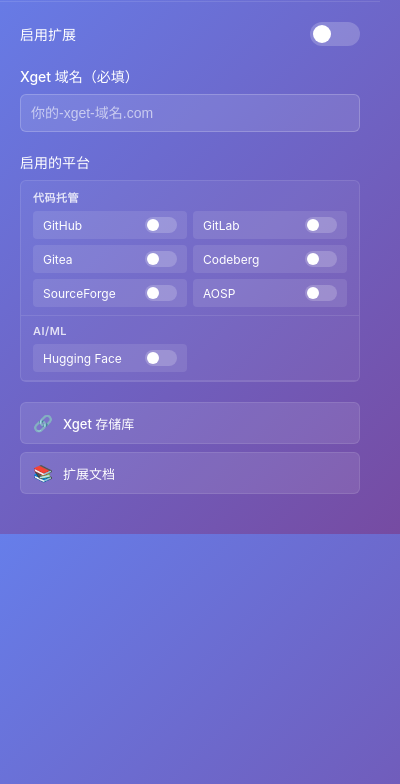
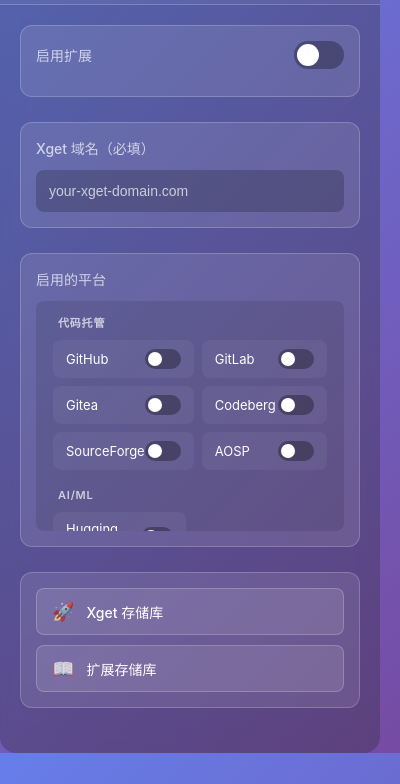
Before and after one commit to xixu-me/Xget-Now, a browser extension: page popup.html in a window 400 px wide. Shown: the part 60-844 px from the top of the page. Drawn offline with Linux system fonts and the light colour scheme.

Commit message:
Improve popup UI with modern styles and status animation
Refactors popup.html with enhanced CSS for a more modern, visually appealing interface, including new color variables, gradients, and interactive effects. Updates status message handling in popup.js to animate hiding with CSS transitions. Also updates some UI text and icons for clarity and consistency.

```diff
--- a/popup.html
+++ b/popup.html
@@ -5,6 +5,22 @@
     <meta name="viewport" content="width=device-width, initial-scale=1" />
     <title>Xget for Chromium</title>
     <style>
+      :root {
+        --primary-accent-color: #8a2be2;
+        --success-color: #4caf50;
+        --container-bg: rgba(255, 255, 255, 0.1);
+        --container-border: rgba(255, 255, 255, 0.2);
+        --text-color: white;
+        --text-secondary-color: rgba(255, 255, 255, 0.7);
+        --input-bg: rgba(0, 0, 0, 0.2);
+        --hover-bg: rgba(255, 255, 255, 0.2);
+      }
+
+      html {
+        background: linear-gradient(135deg, #667eea 0%, #764ba2 100%);
+        overflow: hidden; /* Prevents scrollbars from appearing on the html element */
+      }
+
       body {
         width: 380px;
         min-height: 400px;
@@ -12,52 +28,88 @@
         padding: 0;
         font-family: -apple-system, BlinkMacSystemFont, "Segoe UI", Roboto,
           sans-serif;
-        background: linear-gradient(135deg, #667eea 0%, #764ba2 100%);
-        color: white;
+        color: var(--text-color);
+        backdrop-filter: blur(10px);
+        -webkit-backdrop-filter: blur(10px);
+        background-color: rgba(40, 40, 40, 0.3);
+        border-radius: 16px;
+        overflow: hidden;
+        animation: fadeIn 0.5s ease-in-out;
+      }
+
+      @keyframes fadeIn {
+        from {
+          opacity: 0;
+          transform: scale(0.95);
+        }
+        to {
+          opacity: 1;
+          transform: scale(1);
+        }
       }
 
       .header {
         padding: 20px;
         text-align: center;
-        border-bottom: 1px solid rgba(255, 255, 255, 0.1);
+        border-bottom: 1px solid var(--container-border);
+        background: rgba(255, 255, 255, 0.05);
       }
 
       .header h1 {
         margin: 0;
-        font-size: 18px;
+        font-size: 20px;
         font-weight: 600;
-      }
-
-      .header .subtitle {
-        margin: 5px 0 0 0;
-        font-size: 12px;
-        opacity: 0.8;
+        letter-spacing: 0.5px;
       }
 
       .content {
         padding: 20px;
+        max-height: calc(100vh - 70px); /* Adjust based on header height */
+        overflow-y: auto;
+      }
+
+      /* Custom Scrollbar */
+      .content::-webkit-scrollbar {
+        width: 6px;
+      }
+      .content::-webkit-scrollbar-track {
+        background: transparent;
+      }
+      .content::-webkit-scrollbar-thumb {
+        background: rgba(255, 255, 255, 0.3);
+        border-radius: 3px;
+      }
+      .content::-webkit-scrollbar-thumb:hover {
+        background: rgba(255, 255, 255, 0.5);
       }
 
       .setting-group {
-        margin-bottom: 20px;
+        margin-bottom: 25px;
+        padding: 15px;
+        background: var(--container-bg);
+        border: 1px solid var(--container-border);
+        border-radius: 12px;
+        transition: all 0.3s ease;
       }
 
-      .setting-group:last-child {
-        margin-bottom: 0;
+      .setting-group:hover {
+        transform: translateY(-2px);
+        box-shadow: 0 4px 20px rgba(0, 0, 0, 0.2);
       }
 
       .setting-label {
         display: block;
         font-size: 14px;
         font-weight: 500;
-        margin-bottom: 8px;
+        margin-bottom: 12px;
+        color: var(--text-secondary-color);
       }
 
       .toggle-switch {
         position: relative;
         display: inline-block;
         width: 50px;
-        height: 24px;
+        height: 28px;
       }
 
       .toggle-switch input {
@@ -73,83 +125,82 @@
         left: 0;
         right: 0;
         bottom: 0;
-        background-color: rgba(255, 255, 255, 0.2);
-        transition: 0.3s;
-        border-radius: 24px;
+        background-color: rgba(0, 0, 0, 0.3);
+        transition: 0.4s;
+        border-radius: 28px;
       }
 
       .slider:before {
         position: absolute;
         content: "";
-        height: 18px;
-        width: 18px;
+        height: 22px;
+        width: 22px;
         left: 3px;
         bottom: 3px;
         background-color: white;
-        transition: 0.3s;
+        transition: 0.4s cubic-bezier(0.68, -0.55, 0.27, 1.55);
         border-radius: 50%;
       }
 
       input:checked + .slider {
-        background-color: #4caf50;
+        background-color: var(--primary-accent-color);
       }
 
       input:checked + .slider:before {
-        transform: translateX(26px);
+        transform: translateX(22px);
       }
 
       .domain-input {
         width: 100%;
-        padding: 10px;
-        border: 1px solid rgba(255, 255, 255, 0.2);
-        border-radius: 6px;
-        background: rgba(255, 255, 255, 0.1);
-        color: white;
+        padding: 12px;
+        border: 1px solid transparent;
+        border-radius: 8px;
+        background: var(--input-bg);
+        color: var(--text-color);
         font-size: 14px;
         box-sizing: border-box;
+        transition: all 0.3s ease;
       }
 
       .domain-input::placeholder {
-        color: rgba(255, 255, 255, 0.6);
+        color: var(--text-secondary-color);
       }
 
       .domain-input:focus {
         outline: none;
-        border-color: rgba(255, 255, 255, 0.4);
-        background: rgba(255, 255, 255, 0.15);
+        border-color: var(--primary-accent-color);
+        background: rgba(0, 0, 0, 0.3);
+        box-shadow: 0 0 0 3px rgba(138, 43, 226, 0.3);
       }
 
       .platforms {
-        max-height: 200px;
+        max-height: 220px;
         overflow-y: auto;
         margin-top: 8px;
-        border: 1px solid rgba(255, 255, 255, 0.1);
-        border-radius: 6px;
-        background: rgba(255, 255, 255, 0.05);
+        padding: 5px;
+        border-radius: 8px;
+        background: rgba(0, 0, 0, 0.1);
       }
 
       .platform-category {
-        border-bottom: 1px solid rgba(255, 255, 255, 0.1);
         padding: 8px 12px 0 12px;
-      }
-
-      .platform-category:last-child {
-        border-bottom: none;
+        margin-bottom: 10px;
       }
 
       .category-title {
         font-size: 11px;
         font-weight: 600;
-        color: rgba(255, 255, 255, 0.8);
-        margin-bottom: 6px;
+        color: var(--text-secondary-color);
+        margin-bottom: 10px;
         text-transform: uppercase;
-        letter-spacing: 0.5px;
+        letter-spacing: 0.8px;
+        padding-left: 5px;
       }
 
       .platform-grid {
         display: grid;
         grid-template-columns: 1fr 1fr;
-        gap: 6px;
+        gap: 8px;
         margin-bottom: 8px;
       }
 
@@ -157,44 +208,74 @@
         display: flex;
         align-items: center;
         justify-content: space-between;
+        background: rgba(255, 255, 255, 0.05);
+        padding: 8px 12px;
+        border-radius: 8px;
+        font-size: 13px;
+        border: 1px solid transparent;
+        transition: all 0.2s ease-in-out;
+      }
+
+      .platform-item:hover {
         background: rgba(255, 255, 255, 0.1);
-        padding: 6px 10px;
-        border-radius: 4px;
-        font-size: 12px;
+        border-color: rgba(255, 255, 255, 0.2);
       }
 
       .status {
         margin-top: 15px;
-        padding: 10px;
-        border-radius: 6px;
-        font-size: 12px;
+        padding: 12px;
+        border-radius: 8px;
+        font-size: 13px;
         text-align: center;
+        border: 1px solid transparent;
+        animation: status-pop-in 0.3s ease;
+      }
+
+      @keyframes status-pop-in {
+        from {
+          opacity: 0;
+          transform: scale(0.9);
+        }
+        to {
+          opacity: 1;
+          transform: scale(1);
+        }
+      }
+
+      .status.hiding {
+        animation: fadeOut 0.3s ease forwards;
+      }
+
+      @keyframes fadeOut {
+        to {
+          opacity: 0;
+        }
       }
 
       .status.success {
-        background: rgba(76, 175, 80, 0.2);
-        border: 1px solid rgba(76, 175, 80, 0.3);
+        background: rgba(76, 175, 80, 0.25);
+        border-color: rgba(76, 175, 80, 0.4);
       }
 
       .status.error {
-        background: rgba(244, 67, 54, 0.2);
-        border: 1px solid rgba(244, 67, 54, 0.3);
+        background: rgba(244, 67, 54, 0.25);
+        border-color: rgba(244, 67, 54, 0.4);
       }
 
       .mini-toggle {
-        width: 32px;
-        height: 16px;
+        width: 36px;
+        height: 20px;
       }
 
       .mini-toggle .slider {
-        border-radius: 16px;
+        border-radius: 20px;
       }
 
       .mini-toggle .slider:before {
-        height: 12px;
-        width: 12px;
-        left: 2px;
-        bottom: 2px;
+        height: 14px;
+        width: 14px;
+        left: 3px;
+        bottom: 3px;
       }
 
       .mini-toggle input:checked + .slider:before {
@@ -204,34 +285,35 @@
       .links {
         display: flex;
         flex-direction: column;
-        gap: 8px;
+        gap: 10px;
       }
 
       .link-item {
         display: flex;
         align-items: center;
-        padding: 10px 12px;
-        background: rgba(255, 255, 255, 0.1);
-        border-radius: 6px;
+        padding: 12px 15px;
+        background: var(--container-bg);
+        border-radius: 8px;
         text-decoration: none;
-        color: white;
+        color: var(--text-color);
         transition: all 0.2s ease;
-        border: 1px solid rgba(255, 255, 255, 0.1);
+        border: 1px solid var(--container-border);
       }
 
       .link-item:hover {
-        background: rgba(255, 255, 255, 0.15);
-        border-color: rgba(255, 255, 255, 0.2);
-        transform: translateY(-1px);
+        background: var(--hover-bg);
+        border-color: rgba(255, 255, 255, 0.3);
+        transform: translateY(-2px) scale(1.02);
       }
 
       .link-icon {
-        margin-right: 10px;
-        font-size: 16px;
+        margin-right: 12px;
+        font-size: 18px;
+        opacity: 0.8;
       }
 
       .link-text {
-        font-size: 13px;
+        font-size: 14px;
         font-weight: 500;
       }
     </style>
@@ -251,7 +333,7 @@
               justify-content: space-between;
             "
           >
-            启用扩展
+            <span>启用扩展</span>
             <label class="toggle-switch">
               <input type="checkbox" id="enabledToggle" />
               <span class="slider"></span>
@@ -266,7 +348,7 @@
           type="text"
           id="domainInput"
           class="domain-input"
-          placeholder="你的-xget-域名.com"
+          placeholder="your-xget-domain.com"
         />
       </div>
 
@@ -425,7 +507,7 @@
             target="_blank"
             class="link-item"
           >
-            <span class="link-icon">🔗</span>
+            <span class="link-icon">🚀</span>
             <span class="link-text">Xget 存储库</span>
           </a>
           <a
@@ -433,8 +515,8 @@
             target="_blank"
             class="link-item"
           >
-            <span class="link-icon">📚</span>
-            <span class="link-text">扩展文档</span>
+            <span class="link-icon">📖</span>
+            <span class="link-text">扩展存储库</span>
           </a>
         </div>
       </div>
--- a/popup.js
+++ b/popup.js
@@ -233,6 +233,7 @@
   statusElement.textContent = message;
   statusElement.className = `status ${type}`;
   statusElement.style.display = "block";
+  statusElement.classList.remove("hiding");
 
   // 自动隐藏成功消息
   if (type === "success") {
@@ -242,7 +243,15 @@
 
 function hideStatus() {
   const statusElement = document.getElementById("status");
-  statusElement.style.display = "none";
+  statusElement.classList.add("hiding");
+  statusElement.addEventListener(
+    "animationend",
+    () => {
+      statusElement.style.display = "none";
+      statusElement.classList.remove("hiding");
+    },
+    { once: true }
+  );
 }
 
 function debounce(func, wait) {
```
